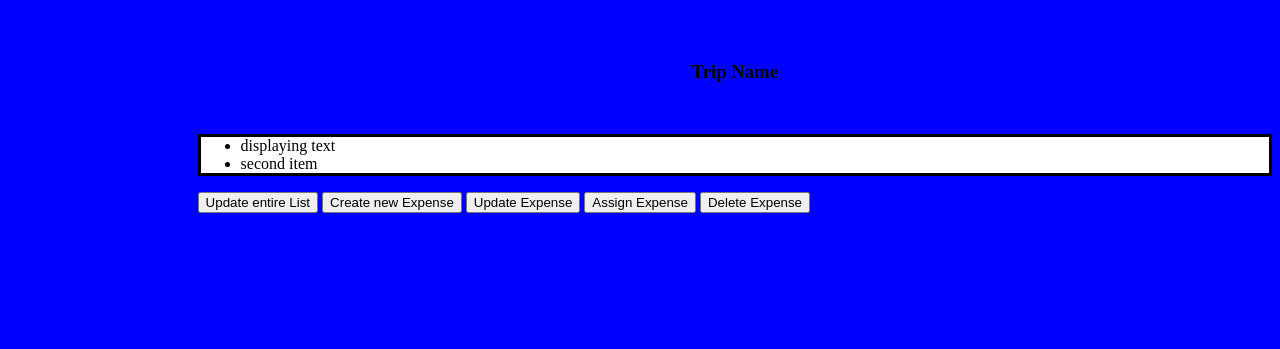
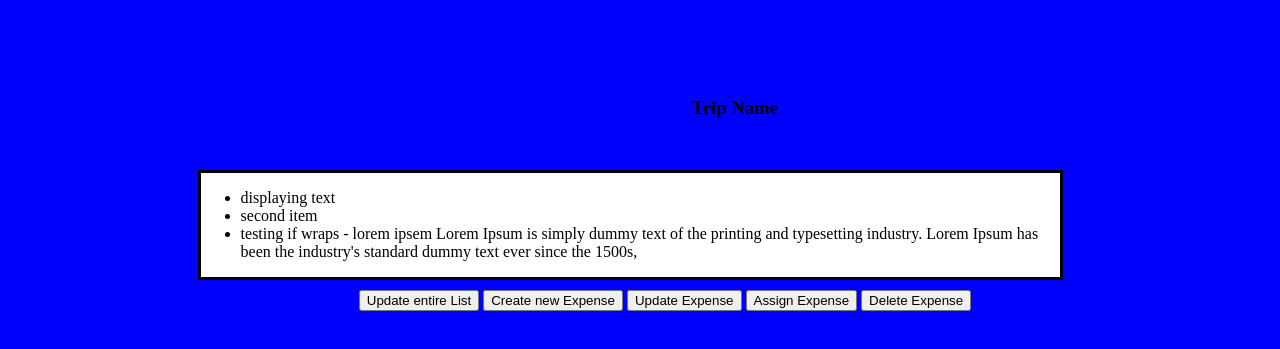
Before and after one commit to sbschechner/capstone-backend, a website: page public/index.html in a window 1280 px wide. Shown: the part 61-410 px from the top of the page. Drawn offline with nearby package versions, Linux system fonts and the light colour scheme.

Commit message:
wireframe completed

```diff
--- a/public/index.html
+++ b/public/index.html
@@ -10,8 +10,10 @@
 	<meta name="keywords" content="expense splitter, capstone">
 </head>
 <body>
+<header class="nav-bar">
 	<h1 class="title"> AWESOME APP NAME</h1>
-
+	<img>
+</header>
 
 <div class="display-container">
 	<h3 class="expense-group-title">
@@ -25,24 +27,29 @@
 			<li>
 				second item
 			</li>
+			<li>
+				testing if wraps - lorem ipsem Lorem Ipsum is simply dummy text of the printing and typesetting industry. Lorem Ipsum has been the industry's standard dummy text ever since the 1500s,
+			</li>
 		</ul>
 
 	</div>
-	<button class="update-overall-button">
+		<div class="button-bar">
+			<button class="button update-overall-button">
 				Update entire List
 			</button>
-	<button class="create-button">
+			<button class="button create-button">
 				Create new Expense
 			</button>
-	<button class="update-button">
+			<button class="button update-button">
 				Update Expense
 			</button>
-	<button class="assign-button">
+			<button class="button assign-button">
 				Assign Expense
 			</button>
-	<button class="delete-button">
+			<button class="button delete-button">
 				Delete Expense
 			</button>
+		</div>
 </div>
 
 
--- a/public/style.css
+++ b/public/style.css
@@ -3,6 +3,7 @@ background-color: blue;
 }
 
 .title{
+
 	margin-left: 50%;
 	margin-bottom: 5%;
 }
@@ -16,9 +17,13 @@ background-color: blue;
 	padding-bottom: 3%;
 }
 
-.text-display{
+.text-display-area{
 	border: solid;
 	background: white;
-	width: 100%
-	height: 100%;
+	width: 80%;
+	margin-bottom: 10px;
 }
+
+.button-bar{
+	padding-left: 15%;
+}
```
Lines whose indentation alone changed are shown as unchanged.
